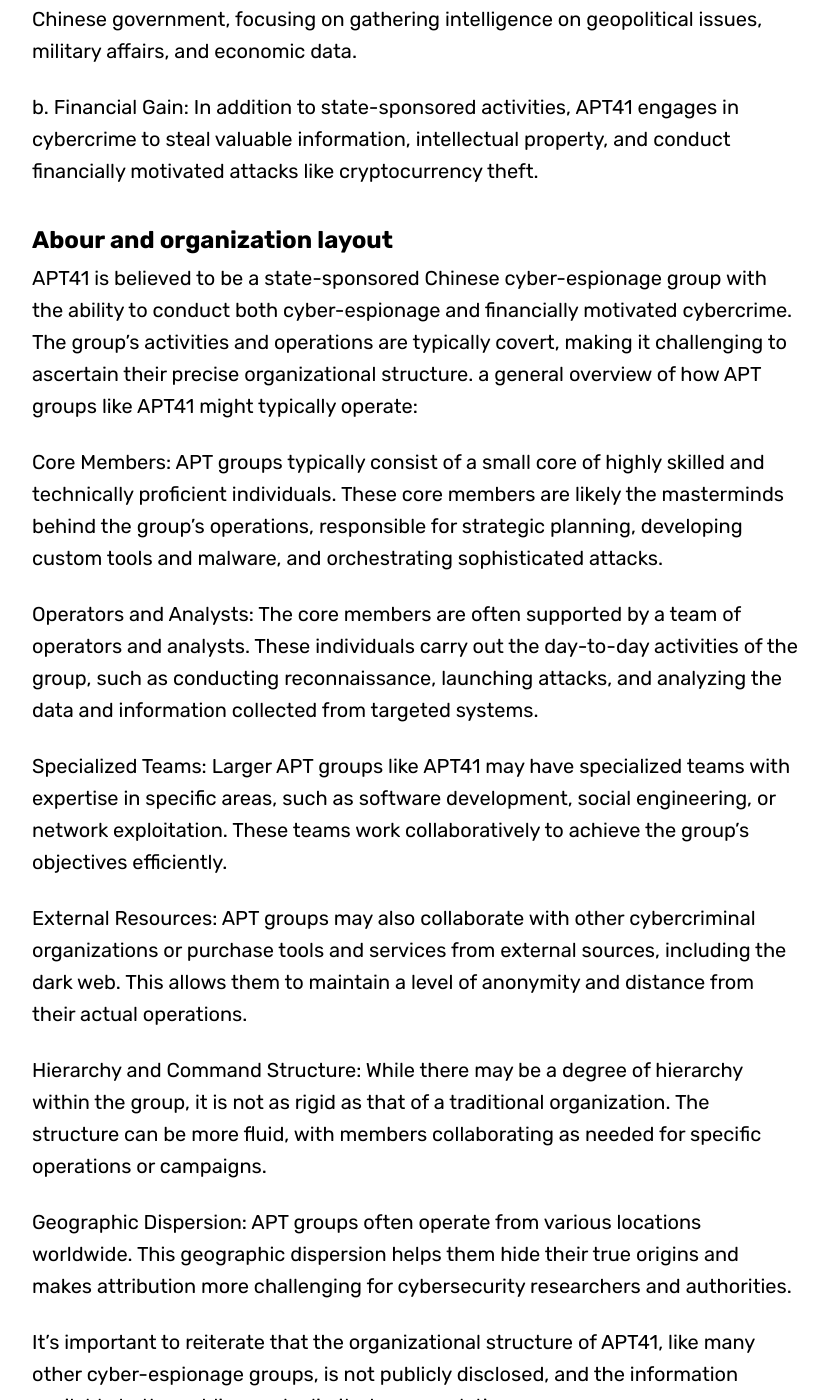
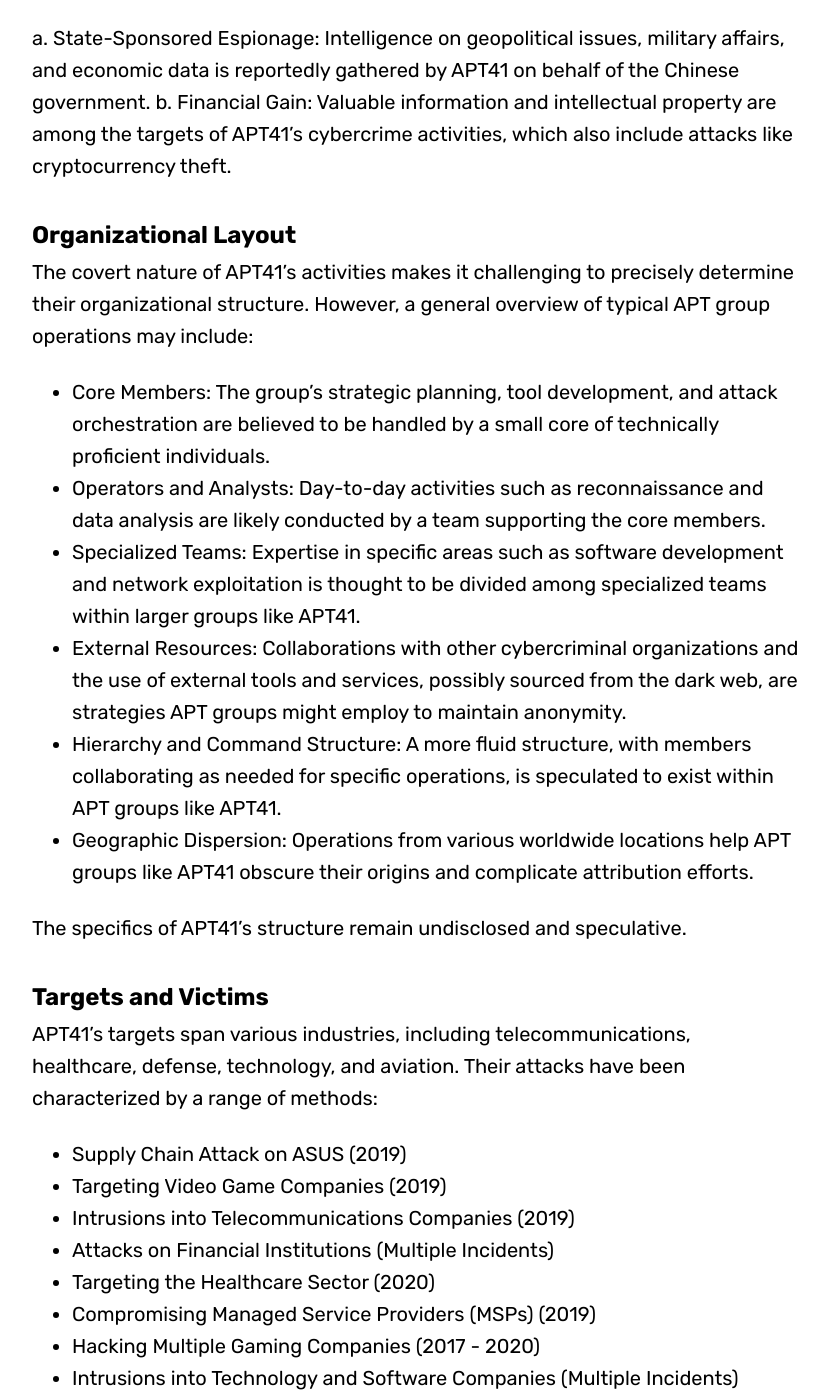
Before and after one commit to blitz0p3rations/blitz0p3rations.github.io, a Jekyll site: the page built from _posts/2022-01-08-APT41-Double-Dragon.md, in a window 1280 px wide and 1400 px high, scrolled down 1522 px. Shown: the whole window, without its empty margins (224-1052 px from the left). Built offline with Jekyll 4.4.1, drawn with Linux system fonts in a browser that asks for light colours; some web fonts are replaced; some of the changed text lies outside the part shown.

Commit message:
Update 2022-01-08-APT41-Double-Dragon.md

```diff
--- a/_posts/2022-01-08-APT41-Double-Dragon.md
+++ b/_posts/2022-01-08-APT41-Double-Dragon.md
@@ -2,86 +2,56 @@
 layout: post
 title: 'APT41 Double Dragon'
 tags:
-  - intelligence
-  - geopolitical
-  - apt
+  - CTI
+  - APT
 hero: https://images.unsplash.com/photo-1470635824525-7f1f1e5a4ebc?ixlib=rb-4.0.3&ixid=M3wxMjA3fDB8MHxwaG90by1wYWdlfHx8fGVufDB8fHx8fA%3D%3D&auto=format&fit=crop&w=1470&q=80
 overlay: red
 ---
 
-APT41, a sophisticated Chinese state-sponsored cyber-espionage group, has been known for its highly advanced and persistent attacks targeting multiple industries worldwide.  {: .lead} <!–-break-–>
+APT41, a sophisticated Chinese state-sponsored cyber-espionage group, is known for its highly advanced and persistent attacks targeting multiple industries worldwide. {: .lead}
+  {: .lead} <!–-break-–>
 
 # Threat Actor Profile
 
 ## Executive Summary
-APT41, also known as Barium or Winnti, is a sophisticated cyber-espionage group believed to be operating out of China. The group has been active since at least 2012 and is unique in that it engages in both state-sponsored activities for intelligence gathering and cybercrime for financial gain.
+APT41, also known as Barium or Winnti, is believed to be a sophisticated cyber-espionage group operating out of China since at least 2012. This group is distinguished by its engagement in both state-sponsored activities for intelligence gathering and cybercrime for financial gain.
+
+## Motivations and Methods
 
 APT41's motives are dual-pronged, involving both state-sponsored espionage and financially motivated cybercrime:
 
-a. State-Sponsored Espionage: APT41 conducts cyber-espionage on behalf of the Chinese government, focusing on gathering intelligence on geopolitical issues, military affairs, and economic data.
+a. State-Sponsored Espionage: Intelligence on geopolitical issues, military affairs, and economic data is reportedly gathered by APT41 on behalf of the Chinese government.
+b. Financial Gain: Valuable information and intellectual property are among the targets of APT41's cybercrime activities, which also include attacks like cryptocurrency theft.
 
-b. Financial Gain: In addition to state-sponsored activities, APT41 engages in cybercrime to steal valuable information, intellectual property, and conduct financially motivated attacks like cryptocurrency theft.
+## Organizational Layout
 
+The covert nature of APT41's activities makes it challenging to precisely determine their organizational structure. However, a general overview of typical APT group operations may include:
 
-## Abour and organization layout
+- Core Members: The group's strategic planning, tool development, and attack orchestration are believed to be handled by a small core of technically proficient individuals.
+- Operators and Analysts: Day-to-day activities such as reconnaissance and data analysis are likely conducted by a team supporting the core members.
+- Specialized Teams: Expertise in specific areas such as software development and network exploitation is thought to be divided among specialized teams within larger groups like APT41.
+- External Resources: Collaborations with other cybercriminal organizations and the use of external tools and services, possibly sourced from the dark web, are strategies APT groups might employ to maintain anonymity.
+- Hierarchy and Command Structure: A more fluid structure, with members collaborating as needed for specific operations, is speculated to exist within APT groups like APT41.
+- Geographic Dispersion: Operations from various worldwide locations help APT groups like APT41 obscure their origins and complicate attribution efforts.
 
-APT41 is believed to be a state-sponsored Chinese cyber-espionage group with the ability to conduct both cyber-espionage and financially motivated cybercrime. The group's activities and operations are typically covert, making it challenging to ascertain their precise organizational structure.
-a general overview of how APT groups like APT41 might typically operate:
+The specifics of APT41's structure remain undisclosed and speculative.
 
-Core Members: APT groups typically consist of a small core of highly skilled and technically proficient individuals. These core members are likely the masterminds behind the group's operations, responsible for strategic planning, developing custom tools and malware, and orchestrating sophisticated attacks.
+## Targets and Victims
 
-Operators and Analysts: The core members are often supported by a team of operators and analysts. These individuals carry out the day-to-day activities of the group, such as conducting reconnaissance, launching attacks, and analyzing the data and information collected from targeted systems.
+APT41's targets span various industries, including telecommunications, healthcare, defense, technology, and aviation. Their attacks have been characterized by a range of methods:
 
-Specialized Teams: Larger APT groups like APT41 may have specialized teams with expertise in specific areas, such as software development, social engineering, or network exploitation. These teams work collaboratively to achieve the group's objectives efficiently.
+- Supply Chain Attack on ASUS (2019)
+- Targeting Video Game Companies (2019)
+- Intrusions into Telecommunications Companies (2019)
+- Attacks on Financial Institutions (Multiple Incidents)
+- Targeting the Healthcare Sector (2020)
+- Compromising Managed Service Providers (MSPs) (2019)
+- Hacking Multiple Gaming Companies (2017 - 2020)
+- Intrusions into Technology and Software Companies (Multiple Incidents)
 
-External Resources: APT groups may also collaborate with other cybercriminal organizations or purchase tools and services from external sources, including the dark web. This allows them to maintain a level of anonymity and distance from their actual operations.
+## Tactics, Techniques, and Procedures (TTPs)
 
-Hierarchy and Command Structure: While there may be a degree of hierarchy within the group, it is not as rigid as that of a traditional organization. The structure can be more fluid, with members collaborating as needed for specific operations or campaigns.
-
-Geographic Dispersion: APT groups often operate from various locations worldwide. This geographic dispersion helps them hide their true origins and makes attribution more challenging for cybersecurity researchers and authorities.
-
-It's important to reiterate that the organizational structure of APT41, like many other cyber-espionage groups, is not publicly disclosed, and the information available to the public may be limited or speculative.
-
-## Targets
-
-Their targets have spanned various industries, including telecommunications, healthcare, defense, technology, and aviation.
-
-## Victims
-
-Attack: Supply Chain Attack on ASUS (2019)
-Details: APT41 compromised the ASUS Live Update software and distributed it to ASUS users with a backdoor, allowing them to conduct targeted attacks.
-Victims: ASUS customers who downloaded the malicious software update.
-
-Attack: Video Game Companies (2019)
-Details: APT41 targeted multiple video game companies, injecting malware into their build environments to gain access to source code and digital certificates.
-Victims: Unknown video game companies.
-
-Attack: Telecommunications Companies (2019)
-Details: APT41 targeted telecommunications providers, likely seeking information on specific individuals.
-Victims: Unknown telecommunications companies.
-
-Attack: Financial Institutions (Multiple Incidents)
-Details: APT41 has targeted various financial institutions in several campaigns, using a variety of attack techniques for financial gain.
-Victims: Multiple banks and financial institutions.
-
-Attack: Healthcare Sector (2020)
-Details: APT41 was involved in the targeting of the healthcare sector during the COVID-19 pandemic, likely for intelligence gathering purposes.
-Victims: Unknown healthcare organizations and institutions.
-
-Attack: Managed Service Providers (MSPs) (2019)
-Details: APT41 targeted MSPs to gain access to their clients' networks, demonstrating a significant focus on supply chain attacks.
-Victims: MSPs and their customers.
-
-Attack: Multiple Gaming Companies (2017 - 2020)
-Details: APT41 targeted various gaming companies to steal source code and digital certificates for popular video games.
-Victims: Multiple gaming companies.
-
-Attack: Technology and Software Companies (Multiple Incidents)
-Details: APT41 has a history of targeting technology and software companies, including those providing security and antivirus solutions.
-Victims: Multiple technology and software companies.
-
-## $ThreatActor Tactics, Techniques, and Procedures (TTPs)
-APT41 is known for utilizing a wide range of attack vectors and techniques to infiltrate their targets:
+A wide range of attack vectors and techniques is utilized by APT41:
 
 a. Spear Phishing: The group uses highly targeted spear-phishing emails with malicious attachments or links to gain initial access to their victims' systems.
 
@@ -95,10 +65,17 @@
 
 f. Virtual Private Network (VPN) Exploitation: APT41 has exploited vulnerabilities in VPN applications to gain access to target networks.
 
-Attributing cyberattacks to specific threat actors, including APT41, can be challenging due to the use of various obfuscation techniques, including routing attacks through proxy servers and using compromised infrastructure. Furthermore, the group may share certain TTPs with other Chinese threat actors, making attribution more complex.
+Attributing cyberattacks to APT41 is challenging due to various obfuscation techniques and shared TTPs with other Chinese threat actors.
+
+### Recent Developments
+As per recent reports ([Group-IB](https://www.group-ib.com/blog/colunmtk-apt41/)), APT41's activities have evolved, showing increased sophistication and a broader range of targets. Their involvement in recent major cyber incidents has brought renewed focus on their capabilities and the importance of robust cybersecurity measures to counter such threats.
+
+### Conclusion
+
+APT41 represents a complex, dual-threat actor in the cyber landscape, combining state-sponsored espionage with cybercriminal activities. Understanding their tactics and potential organizational structure is crucial for developing effective defence strategies against such sophisticated threats.
 
 ### References
-1. https://github.com/curated-intel/Threat-Actor-Profile-Guide
-2. https://www.group-ib.com/blog/colunmtk-apt41/
-3. https://www.mandiant.com/sites/default/files/2022-02/rt-apt41-dual-operation.pdf
-4. https://www.fbi.gov/wanted/cyber/apt-41-group
+1. [Threat Actor Profile Guide](https://github.com/curated-intel/Threat-Actor-Profile-Guide)
+2. [Group-IB: APT41 Activities](https://www.group-ib.com/blog/colunmtk-apt41/)
+3. [Mandiant Report on APT41](https://www.mandiant.com/sites/default/files/2022-02/rt-apt41-dual-operation.pdf)
+4. [FBI Wanted: APT41 Group](https://www.fbi.gov/wanted/cyber/apt-41-group)
```
